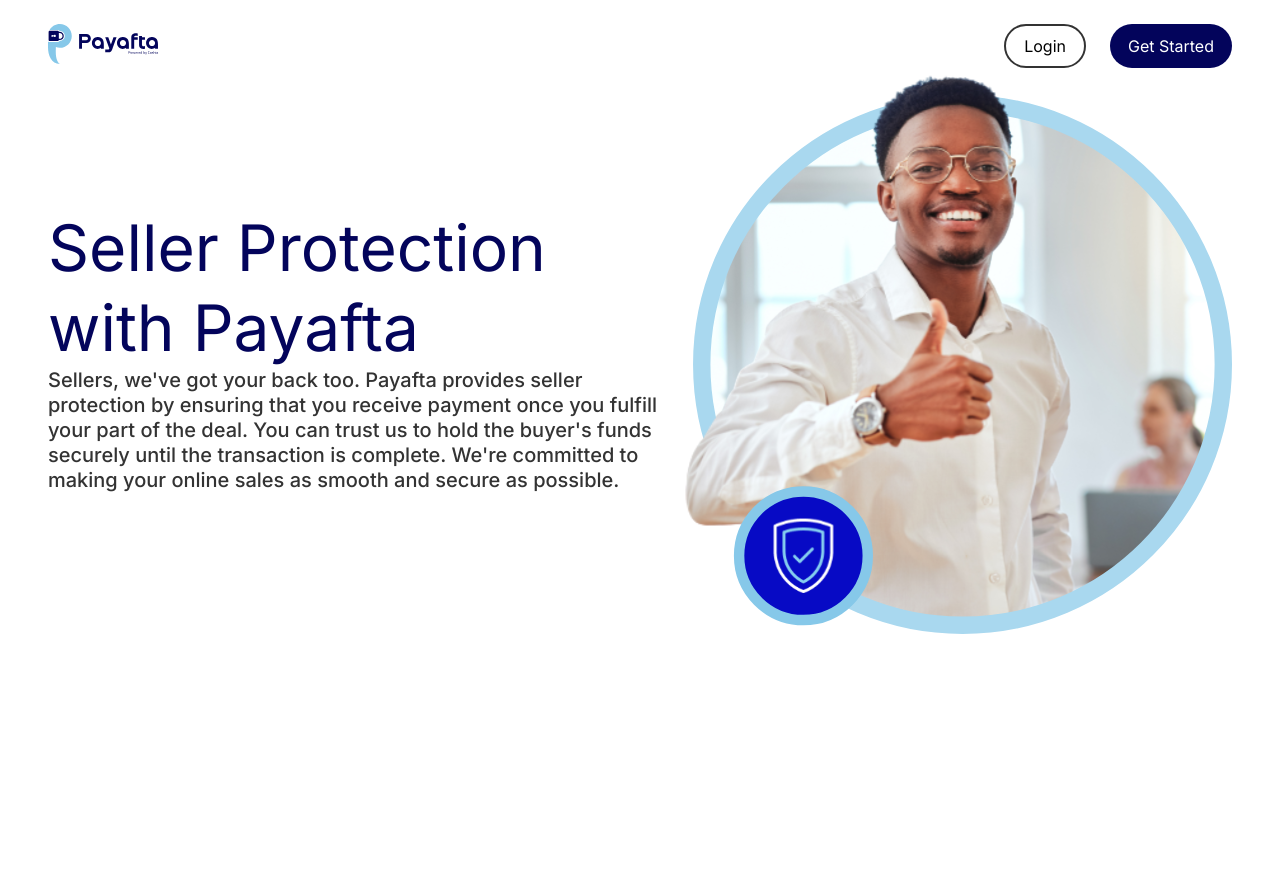
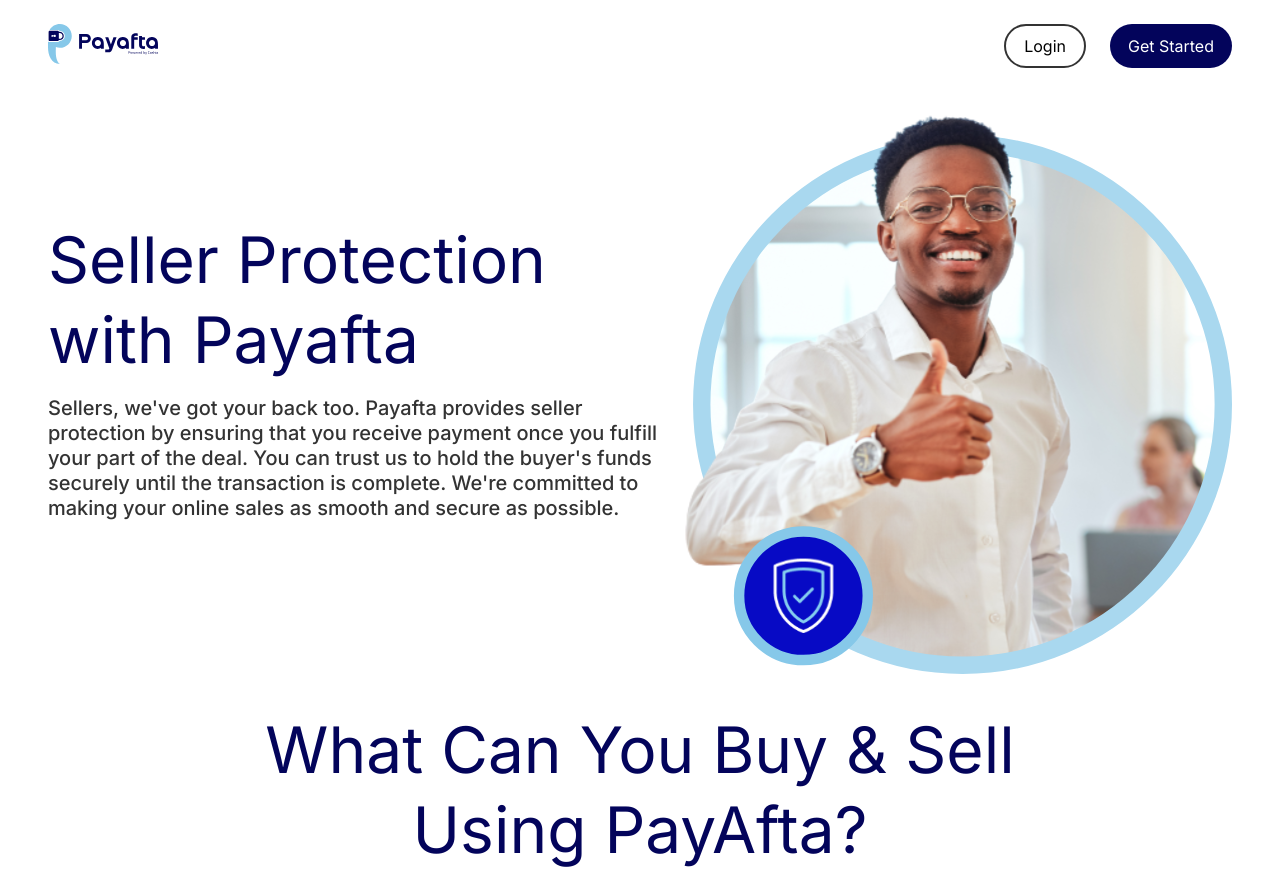
Before and after one commit to FirstFounders-Inc/payafta, a React (Vite) app: page /home in a window 1280 px wide. Before the commit the page ends 800 px from the top, so only its background shows below. Built offline with nearby package versions, Linux system fonts and the light colour scheme.

Commit message:
chore: implemented buyerProtection component

```diff
--- a/src/modules/authentication/Home/components/SellerProtection.tsx
+++ b/src/modules/authentication/Home/components/SellerProtection.tsx
@@ -1,13 +1,13 @@
-import sellerProtection from '@assets/svg/SellerProtection.svg'
+import sellerProtection from '@assets/svg/SellerProtection.svg';
 
 const SellerProtection = () => {
   return (
     <div className="flex flex-col lg:flex-row gap-2 items-center justify-center">
-      <div className='flex-1'>
+      <div className="flex-1">
         <h1 className=" lg:w-[624px] text-[64px] leading-[80px] text-[#03045B] font-normal">
           Seller Protection with Payafta
         </h1>
-        <p className="lg:w-[624px] text-[20px] leading-[25px] font-medium text-[#333333]">
+        <p className="lg:w-[624px] text-[20px] leading-[25px] font-medium text-[#333333] pt-4">
           Sellers, we've got your back too. Payafta provides seller protection
           by ensuring that you receive payment once you fulfill your part of the
           deal. You can trust us to hold the buyer's funds securely until the
@@ -15,11 +15,11 @@ const SellerProtection = () => {
           as smooth and secure as possible.
         </p>
       </div>
-      <div>
+      <div className=' pt-10'>
         <img src={sellerProtection} alt=" a happy man" />
       </div>
     </div>
   );
-}
+};
 
-export default SellerProtection
+export default SellerProtection;
--- /dev/null
+++ b/src/modules/authentication/Home/components/WhatCanYouBuy.tsx
@@ -0,0 +1,13 @@
+
+
+const WhatCanYouBuy = () => {
+  return (
+    <div className="flex flex-col items-center justify-center pt-9">
+      <h1 className="lg:w-[920px] text-center text-[64px] leading-[80px] text-[#03045B] font-normal">
+        What Can You Buy & Sell Using PayAfta?
+      </h1>
+    </div>
+  );
+}
+
+export default WhatCanYouBuy
--- a/src/modules/authentication/Home/index.tsx
+++ b/src/modules/authentication/Home/index.tsx
@@ -1,7 +1,8 @@
 // import HowItWorks from './components/HowItWorks';
 // import BuyerProtection from './components/BuyerProtection';
 import Navbar from './components/Navbar';
-import SellerProtection from './components/SellerProtection';
+import WhatCanYouBuy from './components/WhatCanYouBuy';
+ import SellerProtection from './components/SellerProtection';
 // import SafePayment from './components/SafePayment';
 
 const Home = () => {
@@ -12,6 +13,7 @@ const Home = () => {
       {/* <HowItWorks /> */}
       {/* <BuyerProtection /> */}
       <SellerProtection />
+      <WhatCanYouBuy />
     </div>
   );
 };
```
